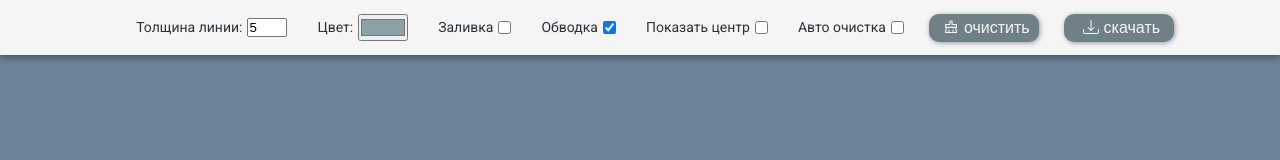
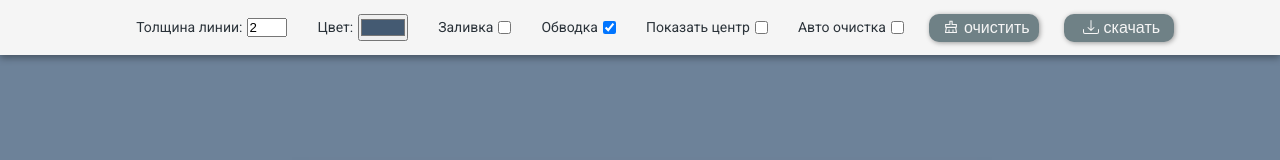
Before and after one commit to AndreiKachur/circles-painter, a React (Create React App) app: page / in a window 1280 px wide. Shown: the top 160 px of the page. Built offline with nearby package versions, Linux system fonts and the light colour scheme.

Commit message:
fix default values

```diff
--- a/src/components/Toolbar.jsx
+++ b/src/components/Toolbar.jsx
@@ -47,21 +47,21 @@ const Toolbar = () => {
             <div className='toolbar__item'>
                 <label htmlFor="line-width" className='toolbar__label'>
                     Толщина линии:
-            </label>
+                </label>
                 <input
                     onChange={e => toolState.setLineWidth(e.target.value)}
                     style={{ width: 40 }}
                     id="line-width"
-                    type="number" defaultValue={5} min={1} max={50} />
+                    type="number" defaultValue={2} min={1} max={50} />
             </div>
 
             <div className='toolbar__item'>
                 <label htmlFor="stroke-color" className='toolbar__label'>
                     Цвет:
-            </label>
+                </label>
                 <input
                     onChange={e => changeColor(e)}
-                    id="stroke-color" type="color" defaultValue="#8CA1A5" />
+                    id="stroke-color" type="color" defaultValue="#445a72" />
             </div>
 
             {checkBoxes.map(item => {
--- a/src/styles/toolbar.scss
+++ b/src/styles/toolbar.scss
@@ -1,5 +1,4 @@
 @import "./variables";
-
 @import url('https://fonts.googleapis.com/css2?family=Roboto:wght@400&display=swap');
 
 .toolbar {
@@ -37,7 +36,6 @@
     outline: none;
     border-radius: 10px;
     box-shadow: 1px 1px 5px rgba(0, 0, 0, 0.376);
-    // border: 1px solid $greeny-grey;
     background: $greeny-grey;
     color: $white;
     font-size: 16px;
--- a/src/tools/Brush.js
+++ b/src/tools/Brush.js
@@ -29,7 +29,7 @@ export default class Brush extends Tool {
             const ctx = this.ctx
 
             ctx.clearRect(0, 0, ctx.canvas.width, ctx.canvas.height)
-            this.ctx.drawImage(img, 0, 0, this.canvas.width, this.canvas.height)
+            ctx.drawImage(img, 0, 0, this.canvas.width, this.canvas.height)
 
             const x = (s.xMax - s.xMin) / 2 + s.xMin
             const y = (s.yMax - s.yMin) / 2 + s.yMin
--- a/src/tools/Tool.js
+++ b/src/tools/Tool.js
@@ -5,6 +5,7 @@ export default class Tool {
         this.ctx = canvas.getContext('2d')
         this.ctx.strokeStyle = 'rgb(68, 90, 114)'
         this.ctx.fillStyle = 'rgb(68, 90, 114)'
+        this.ctx.lineWidth = 2
     }
 
     set color(color) {
```
